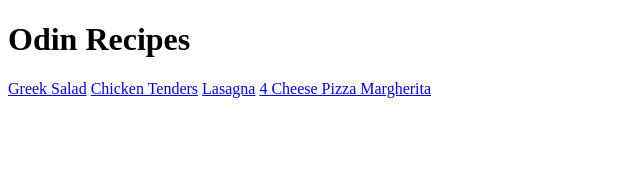
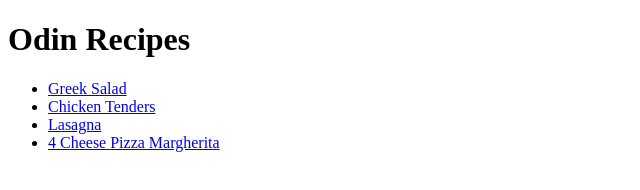
Before and after one commit to albertoandreas/odin-recipes, a plain HTML site: page index.html in a window 1280 px wide. Shown: the whole page, without its empty margins (0-640 px from the left). Drawn offline with Linux system fonts and the light colour scheme.

Commit message:
Modify index recipe links to unordered list

```diff
--- a/index.html
+++ b/index.html
@@ -9,11 +9,12 @@
   <body>
     <h1>Odin Recipes</h1>
 
-    <a href="./recipes/greek-salad.html">Greek Salad</a>
-    <a href="./recipes/chicken-tenders.html">Chicken Tenders</a>
-    <a href="./recipes/lasagna.html">Lasagna</a>
-    <a href="./recipes/pizza.html">4 Cheese Pizza Margherita</a>
-
+    <ul>
+      <li> <a href="./recipes/greek-salad.html">Greek Salad</a> </li>
+      <li> <a href="./recipes/chicken-tenders.html">Chicken Tenders</a> </li>
+      <li> <a href="./recipes/lasagna.html">Lasagna</a> </li>
+      <li> <a href="./recipes/pizza.html">4 Cheese Pizza Margherita</a> </li>
+    </ul>
   </body>
 
 </html>
```
